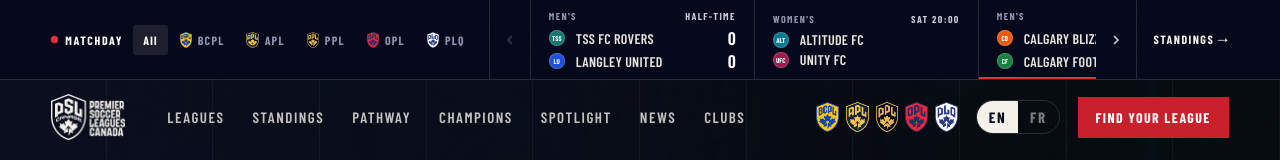
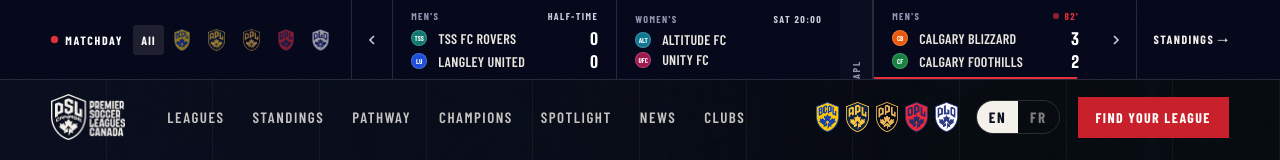
Before and after one commit to api-agencypartner/psl-ca, a plain HTML site: page index.html in a window 1280 px wide. Shown: the top 160 px of the page. Drawn offline with Linux system fonts and the light colour scheme; animation ran at ten frames a second.

Commit message:
Scoreboard tabs: logos only; restore league group labels
Co-Authored-By: Claude Opus 5.5 <noreply@anthropic.com>
Claude-Session: https://claude.ai/code/session_01VLHnCR5F4LUqHVW71VdYVf

```diff
--- a/index.html
+++ b/index.html
@@ -64,7 +64,7 @@ html.has-cur,html.has-cur *{cursor:none!important}
 .sbx-tabs button{height:30px;padding:0 10px;display:flex;align-items:center;gap:6px;font-weight:700;font-size:12px;letter-spacing:.1em;color:var(--mute);border-radius:3px;transition:background .25s,color .25s}
 .sbx-tabs button:hover{color:#fff}
 .sbx-tabs button[aria-selected=true]{background:rgba(244,241,234,.1);color:#fff}
-.sbx-tabs button img{height:16px;width:auto}
+.sbx-tabs button img{height:22px;width:auto}.sbx-tabs button[data-f]{padding:0 8px;opacity:.6}.sbx-tabs button[data-f]:hover,.sbx-tabs button[data-f][aria-selected=true]{opacity:1}
 .sbx-tabs .lv{display:flex;align-items:center;gap:7px;margin-right:8px;font-weight:700;font-size:12px;letter-spacing:.14em;color:#fff}
 .sbx-tabs .lv i{width:7px;height:7px;border-radius:50%;background:var(--red2);box-shadow:0 0 0 0 rgba(227,48,59,.6);animation:sbp 2s infinite}
 @keyframes sbp{70%{box-shadow:0 0 0 7px rgba(227,48,59,0)}100%{box-shadow:0 0 0 0 rgba(227,48,59,0)}}
@@ -519,7 +519,6 @@ tbody tr{transition:background .3s}tbody tr:hover{background:rgba(244,241,234,.0
 @media (max-width:1100px){.tb-wrap{grid-template-columns:1fr}.ap-in{grid-template-columns:1fr}}
 @media (max-width:620px){.tb-t td,.tb-t th{padding:11px 7px}.tb-t td.cl{font-size:15px}.tb-t .hm{display:none}.stage{height:640px}.iph{width:290px;height:598px}.iph-fr{border-radius:54px}.iph-fr::before{border-radius:49px}.iph-sc,.iph-gl{border-radius:41px;inset:13px}.a-live{height:200px}
  .sbx{height:74px}.sbx-tabs button:not(.on-lv),.sbx-all,.sbx-ar{display:none}.sbx-tabs{padding:0 10px 0 14px}.sbx-c{width:196px;padding:11px 14px 10px}}
-@media (max-width:1100px) and (min-width:621px){.sbx-tabs button img{display:none}}
 @media (prefers-reduced-motion:reduce){*{animation:none!important;transition:none!important}}
 </style>
 </head>
@@ -958,11 +957,11 @@ const M=[
 const stL=m=>m.st==='live'?m.min+"'":m.st==='ht'?'Half-time':m.st==='ft'?'Full-time':m.ko;
 const cr=n=>{const c=CR[n]||[n.split(' ').map(w=>w[0]).join('').slice(0,3),'#334155'];return `<span class="sbx-cr" style="background:${c[1]}">${c[0]}</span>`};
 let sbxF='all';
-const sbTabs=$('#sbxtabs');sbTabs.insertAdjacentHTML('beforeend','<button role="tab" aria-selected="true" data-f="all">All</button>'+L.map(l=>`<button role="tab" aria-selected="false" data-f="${l.id}"><img src="${S(l.id)}" alt="">${l.ab}</button>`).join(''));
+const sbTabs=$('#sbxtabs');sbTabs.insertAdjacentHTML('beforeend','<button role="tab" aria-selected="true" data-f="all">All</button>'+L.map(l=>`<button role="tab" aria-selected="false" data-f="${l.id}" aria-label="${l.name}" title="${l.name}"><img src="${S(l.id)}" alt=""></button>`).join(''));
 const vp=$('#sbxvp');
 function card(m,i){const done=m.st==='ft',hl=done&&m.hs<m.as,al=done&&m.as<m.hs,ko=m.st==='ko';
  return `<div class="sbx-c" data-i="${i}"><div class="sbx-st"><span>${m.d}</span><b class="${m.st==='live'?'lv':''}" data-st="${i}">${stL(m)}</b></div>${cr(m.h)}<span class="sbx-t ${hl?'ls':''}">${m.h}</span><span class="sbx-s ${hl?'ls':''}" data-h="${i}">${ko?'':m.hs}</span>${cr(m.a)}<span class="sbx-t ${al?'ls':''}">${m.a}</span><span class="sbx-s ${al?'ls':''}" data-a="${i}">${ko?'':m.as}</span>${m.st==='live'?`<span class="sbx-pr"><i data-p="${i}" style="transform:scaleX(${m.min/90})"></i></span>`:''}</div>`}
-function render(){let h='';L.forEach(l=>{if(sbxF!=='all'&&sbxF!==l.id)return;const ms=M.map((m,i)=>[m,i]).filter(([m])=>m.lg===l.id);if(!ms.length)return;h+=ms.map(([m,i])=>card(m,i)).join('')});vp.innerHTML=h;vp.scrollLeft=0;arrows()}
+function render(){let h='';L.forEach(l=>{if(sbxF!=='all'&&sbxF!==l.id)return;const ms=M.map((m,i)=>[m,i]).filter(([m])=>m.lg===l.id);if(!ms.length)return;h+=`<span class="sbx-gp">${l.ab}</span>`+ms.map(([m,i])=>card(m,i)).join('')});vp.innerHTML=h;vp.scrollLeft=0;arrows()}
 function arrows(){$('#sbxl').disabled=vp.scrollLeft<4;$('#sbxr').disabled=vp.scrollLeft+vp.clientWidth>=vp.scrollWidth-4}
 vp.addEventListener('scroll',arrows,{passive:true});addEventListener('resize',arrows);
 $('#sbxl').onclick=()=>vp.scrollBy({left:-vp.clientWidth*.8});$('#sbxr').onclick=()=>vp.scrollBy({left:vp.clientWidth*.8});
```
